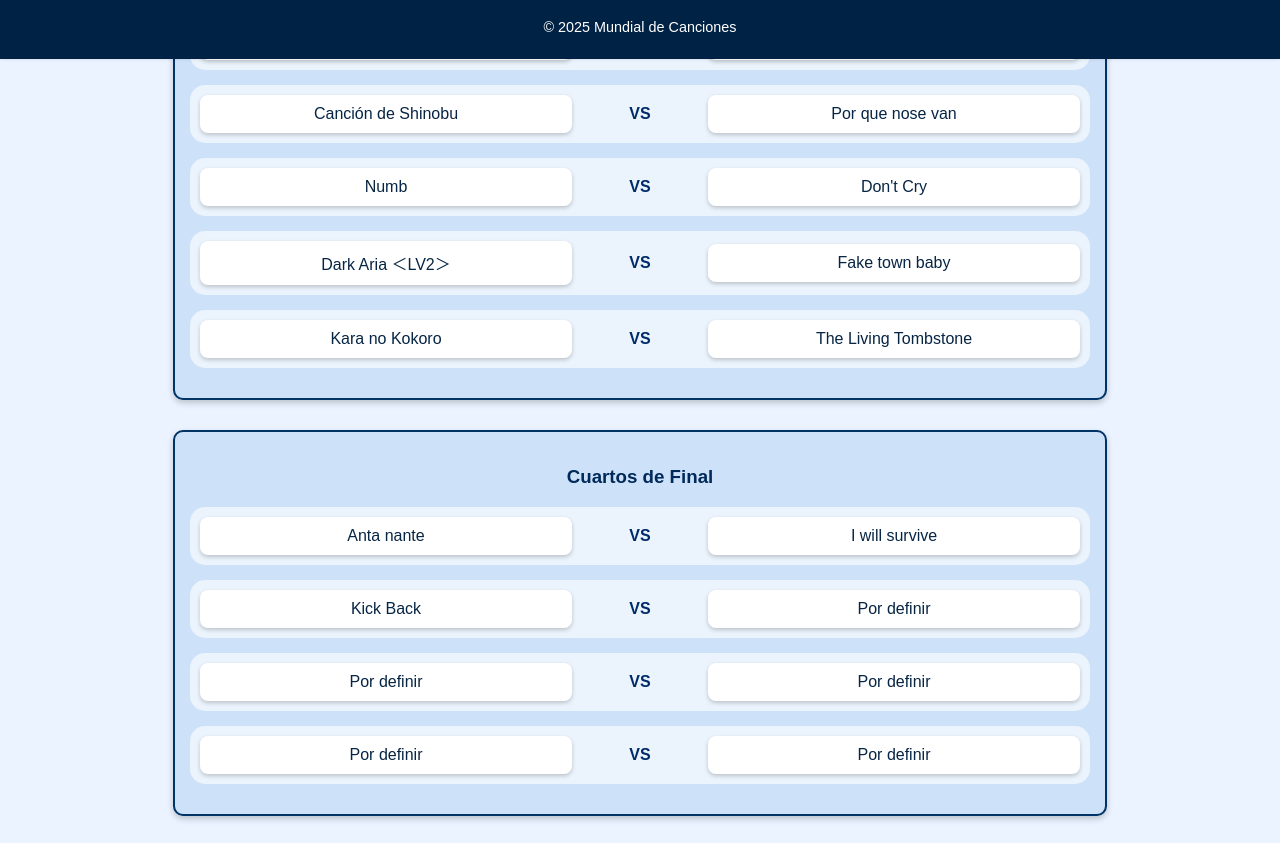
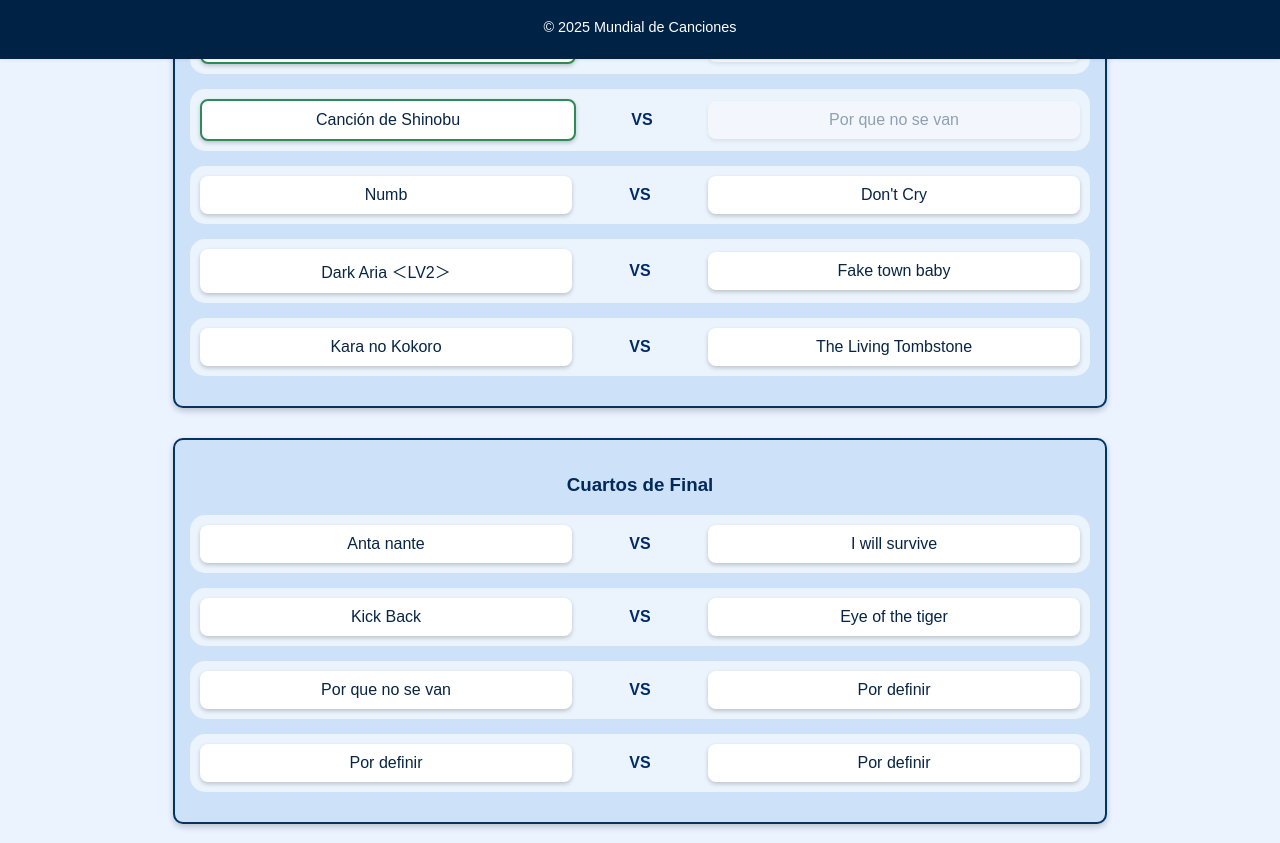
Before and after one commit to mariopopplio22-star/Mundial-de-canciones, a plain HTML site: page eliminatoria.html in a window 1280 px wide. Shown: the part 741-1584 px from the top of the page. Drawn offline with Linux system fonts and the light colour scheme.

Commit message:
Add files via upload

```diff
--- a/eliminatoria.html
+++ b/eliminatoria.html
@@ -46,15 +46,15 @@
       </div>
 
       <div class="match">
-        <div class="ga">Eye of the tiger</div>
+        <div class="ganador">Eye of the tiger</div>
         <span class="vs">VS</span>
-        <div class="el">Smile</div>
+        <div class="eliminado">Smile</div>
       </div>
 
       <div class="match">
-        <div class="ga">Canción de Shinobu</div>
+        <div class="ganador">Canción de Shinobu</div>
         <span class="vs">VS</span>
-        <div class="el">Por que nose van</div>
+        <div class="eliminado">Por que no se van</div>
       </div>
 
       <div class="match">
@@ -89,11 +89,11 @@
       <div class="match">
         <div class="ga">Kick Back</div>
         <span class="vs">VS</span>
-        <div class="el">Por definir</div>
+        <div class="el">Eye of the tiger</div>
       </div>
 
       <div class="match">
-        <div class="ga">Por definir</div>
+        <div class="ga">Por que no se van</div>
         <span class="vs">VS</span>
         <div class="el">Por definir</div>
       </div>
```
